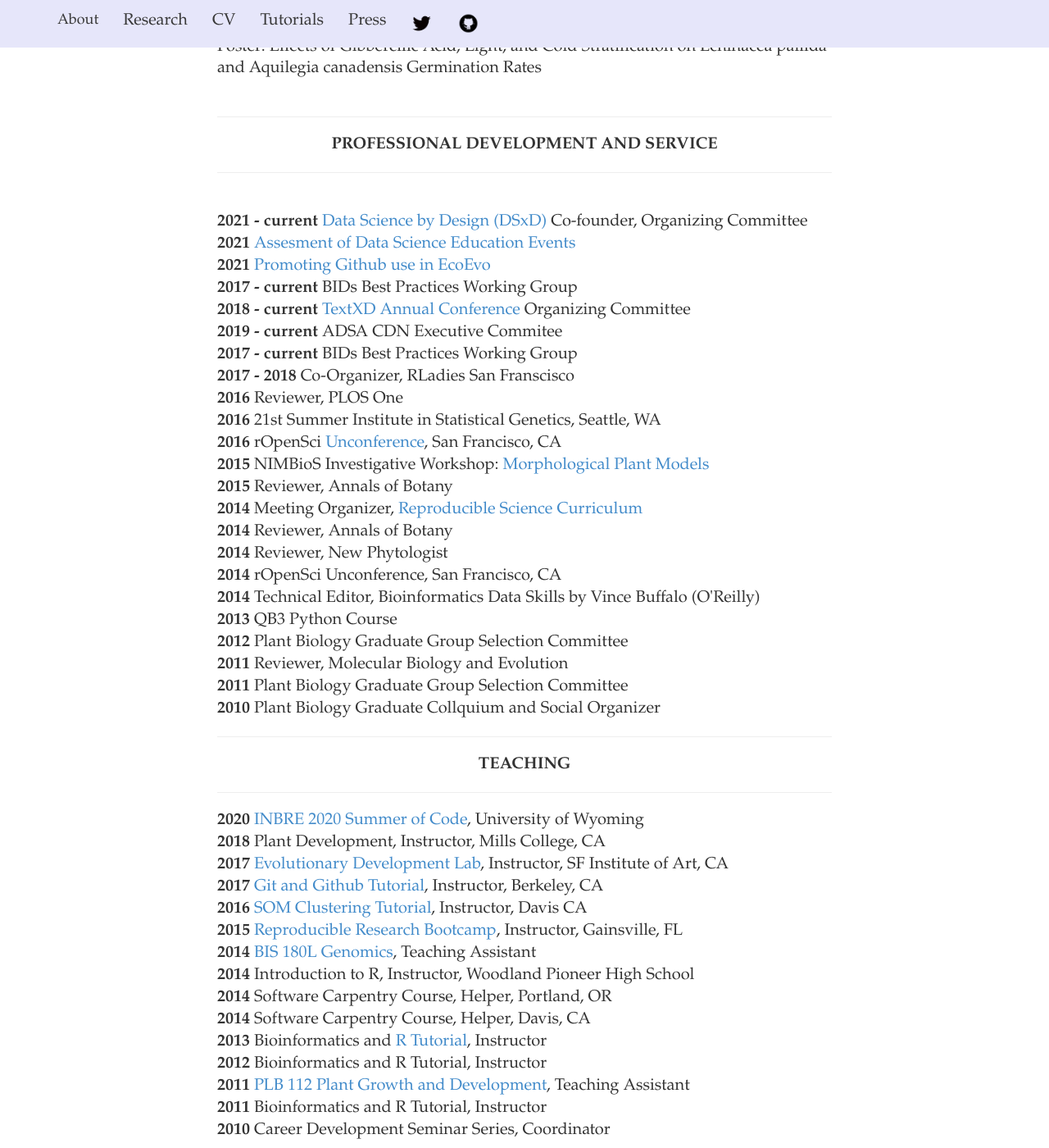
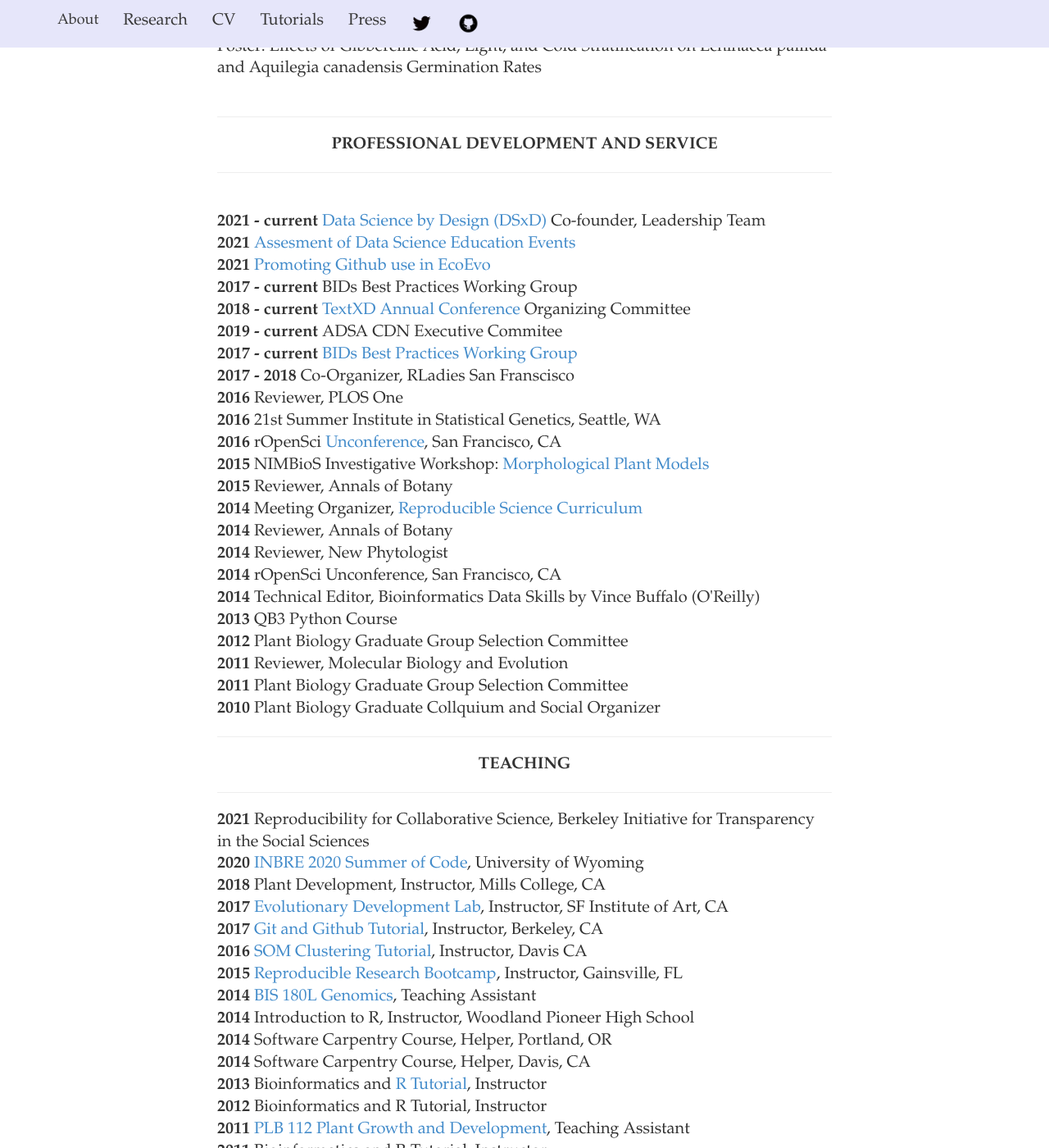
Before and after one commit to iamciera/creports, a Jekyll site: the page built from cv/index.html, in a window 1280 px wide and 1400 px high, scrolled down 7249 px. Shown: the whole window at 82% size. Built offline with Jekyll 4.4.1, drawn with Linux system fonts in a browser that asks for light colours; nearby versions of some CDN libraries.

Commit message:
added BITSS training

```diff
--- a/cv/index.html
+++ b/cv/index.html
@@ -262,13 +262,13 @@ layout: default
 				<center><p><strong>PROFESSIONAL DEVELOPMENT AND SERVICE </strong></p></center>
 				<hr />
 				<br />
-				<b>2021 - current</b><a href = "http://datasciencebydesign.org/"> Data Science by Design (DSxD)</a> Co-founder, Organizing Committee <br />
+				<b>2021 - current</b><a href = "http://datasciencebydesign.org/"> Data Science by Design (DSxD)</a> Co-founder, Leadership Team<br />
 				<b>2021</b> <a href = "https://eventfund.codeforscience.org/tracking-impact-and-measuring-success-in-data-education-events/">Assesment of Data Science Education Events </a> <br />
 				<b>2021</b> <a href = "https://sortee-github-hackathon.github.io/main-website/">Promoting Github use in EcoEvo </a> <br />
 				<b>2017 - current</b> BIDs Best Practices Working Group<br />
 				<b>2018 - current</b><a href = "https://www.textxd.org/"> TextXD Annual Conference</a> Organizing Committee<br />
 				<b>2019 - current</b> ADSA CDN Executive Commitee<br />
-				<b>2017 - current</b> BIDs Best Practices Working Group<br />
+				<b>2017 - current</b> <a href = "https://osf.io/ctfqn/">BIDs Best Practices Working Group</a><br />
 				<b>2017 - 2018 </b> Co-Organizer, RLadies San Franscisco <br />
 				<b>2016</b> Reviewer, PLOS One <br />
 				<b>2016</b> 21st Summer Institute in Statistical Genetics, Seattle, WA<br />
@@ -289,6 +289,7 @@ layout: default
 				<hr />
 				<center><p><strong>TEACHING</strong></p></center>
 				<hr />
+				<b>2021</b> Reproducibility for Collaborative Science, Berkeley Initiative for Transparency in the Social Sciences<br \>
 				<b>2020</b> <a href= "https://iamciera.github.io/wym_reprod/">INBRE 2020 Summer of Code</a>, University of Wyoming <br \>
 				<b>2018</b> Plant Development, Instructor, Mills College, CA <br />
 				<b>2017</b> <a href= "https://iamciera.github.io/evoDevoClass/"> Evolutionary Development Lab</a>, Instructor, SF Institute of Art, CA <br />
```
